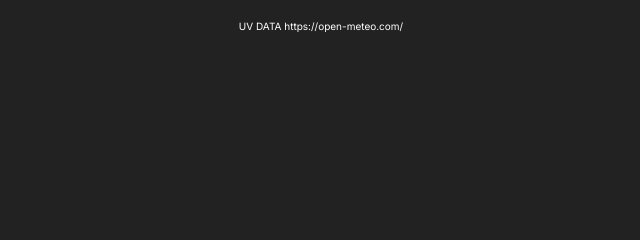
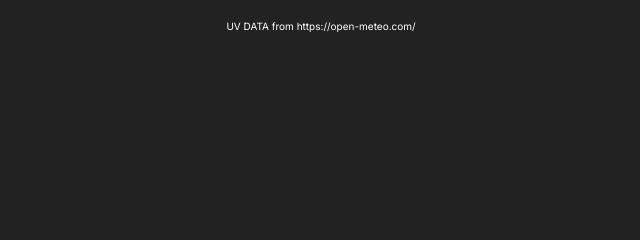
Before and after one commit to rorreta/medidor_uv, a plain HTML site: page index.html in a window 1280 px wide. Shown: the top 240 px of the page, 319-959 px from the left. Drawn offline with Linux system fonts and the light colour scheme.

Commit message:
Update index.html

```diff
--- a/index.html
+++ b/index.html
@@ -225,8 +225,8 @@
 
       <!-- Pie de página -->
   <footer>
-    <p style="font-size: 10px;">UV DATA https://open-meteo.com/</p>
-
+    <p style="font-size: 10px;"></p>
+    <p style="font-size: 10px;">UV DATA from https://open-meteo.com/</p>
 
   </footer>
 </body>
```
